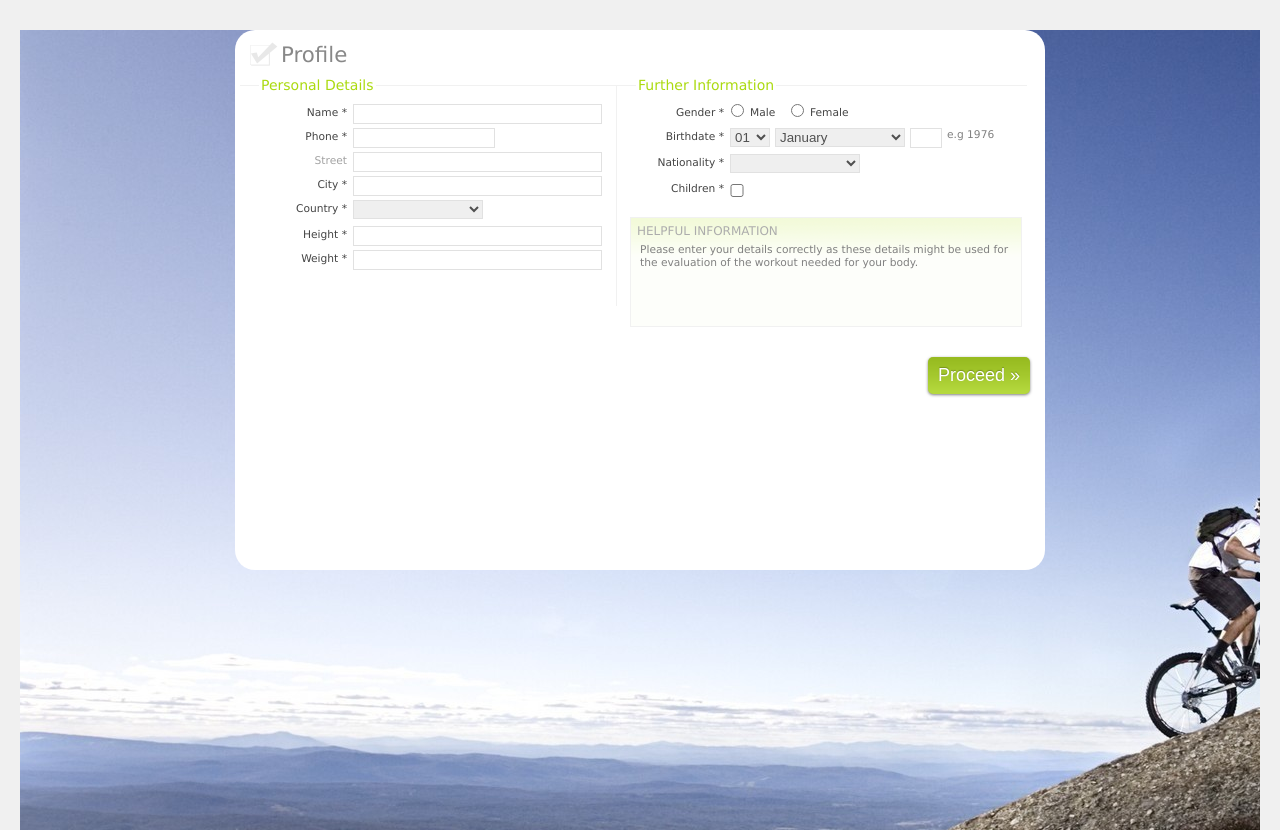
After one commit to WilsonZheng/uoacalendar-examples, a PHP site: page /Profile.html in a window 1280 px wide. The commit adds this page. Run offline with PHP 8.4, Linux system fonts and the light colour scheme.

Commit message:
New profile page

```diff
--- /dev/null
+++ b/Profile.html
@@ -0,0 +1,187 @@
+
+<!DOCTYPE html PUBLIC "-//W3C//DTD XHTML 1.0 Strict//EN" "http://www.w3.org/TR/xhtml1/DTD/xhtml1-strict.dtd">
+<html xmlns="http://www.w3.org/1999/xhtml" xml:lang="en" lang="en">
+<head>
+    <title>CSS Registration Form</title>
+    <meta http-equiv="Content-Type" content="text/html; charset=utf-8"/>
+    <link rel="stylesheet" type="text/css" href="assets/css/default.css"/>
+</head>
+<body>
+<form action="index.html" class="register">
+    <h1>Profile</h1>
+
+    <fieldset class="row2">
+        <legend>Personal Details
+        </legend>
+        <p>
+            <label>Name *
+            </label>
+            <input type="text" class="long"/>
+        </p>
+        <p>
+            <label>Phone *
+            </label>
+            <input type="text" maxlength="10"/>
+        </p>
+        <p>
+            <label class="optional">Street
+            </label>
+            <input type="text" class="long"/>
+        </p>
+        <p>
+            <label>City *
+            </label>
+            <input type="text" class="long"/>
+        </p>
+        <p>
+            <label>Country *
+            </label>
+            <select>
+                <option>
+                </option>
+                <option value="1">New Zealand
+                </option>
+                <option value="2">United States
+                </option>
+            </select>
+        </p>
+        <p>
+            <label>Height *
+            </label>
+            <input class="long" type="text"/>
+
+        </p>
+        <p>
+            <label>Weight *
+            </label>
+            <input class="long" type="text"/>
+        </p>
+    </fieldset>
+    <fieldset class="row3">
+        <legend>Further Information
+        </legend>
+        <p>
+            <label>Gender *</label>
+            <input type="radio" value="radio"/>
+            <label class="gender">Male</label>
+            <input type="radio" value="radio"/>
+            <label class="gender">Female</label>
+        </p>
+        <p>
+            <label>Birthdate *
+            </label>
+            <select class="date">
+                <option value="1">01
+                </option>
+                <option value="2">02
+                </option>
+                <option value="3">03
+                </option>
+                <option value="4">04
+                </option>
+                <option value="5">05
+                </option>
+                <option value="6">06
+                </option>
+                <option value="7">07
+                </option>
+                <option value="8">08
+                </option>
+                <option value="9">09
+                </option>
+                <option value="10">10
+                </option>
+                <option value="11">11
+                </option>
+                <option value="12">12
+                </option>
+                <option value="13">13
+                </option>
+                <option value="14">14
+                </option>
+                <option value="15">15
+                </option>
+                <option value="16">16
+                </option>
+                <option value="17">17
+                </option>
+                <option value="18">18
+                </option>
+                <option value="19">19
+                </option>
+                <option value="20">20
+                </option>
+                <option value="21">21
+                </option>
+                <option value="22">22
+                </option>
+                <option value="23">23
+                </option>
+                <option value="24">24
+                </option>
+                <option value="25">25
+                </option>
+                <option value="26">26
+                </option>
+                <option value="27">27
+                </option>
+                <option value="28">28
+                </option>
+                <option value="29">29
+                </option>
+                <option value="30">30
+                </option>
+                <option value="31">31
+                </option>
+            </select>
+            <select>
+                <option value="1">January
+                </option>
+                <option value="2">February
+                </option>
+                <option value="3">March
+                </option>
+                <option value="4">April
+                </option>
+                <option value="5">May
+                </option>
+                <option value="6">June
+                </option>
+                <option value="7">July
+                </option>
+                <option value="8">August
+                </option>
+                <option value="9">September
+                </option>
+                <option value="10">October
+                </option>
+                <option value="11">November
+                </option>
+                <option value="12">December
+                </option>
+            </select>
+            <input class="year" type="text" size="4" maxlength="4"/>e.g 1976
+        </p>
+        <p>
+            <label>Nationality *
+            </label>
+            <select>
+                <option value="0">
+                </option>
+                <option value="1">United States
+                </option>
+            </select>
+        </p>
+        <p>
+            <label>Children *
+            </label>
+            <input type="checkbox" value="" />
+        </p>
+        <div class="infobox"><h4>Helpful Information</h4>
+            <p>Please enter your details correctly as these details might be used for the evaluation of the workout needed for your body.</p>
+        </div>
+    </fieldset>
+    <div><button class="button">Proceed &raquo;</button></div>
+</form>
+</body>
+</html>
--- /dev/null
+++ b/assets/css/default.css
@@ -0,0 +1,233 @@
+*/*Set's border, padding and margin to 0 for all values*/
+{
+    padding: 0;
+    margin: 0;
+    border: 0;
+}
+
+body, html {
+    color: #373C40;
+    font-family: Verdana,Arial, Helvetica, sans-serif;
+    height: 100%;
+    background-color: #f0f0f0;
+
+    margin:10px;
+}
+body {
+    background-image: url("../../images/climbing-the-mountain-on-a-bike.jpg") ;
+    font-size: 70%;
+}
+p {
+    padding: 7px 0 7px 0;
+    font-weight: 500;
+    font-size: 10pt;
+}
+a {
+    color: #656565;
+    text-decoration:none;
+}
+a:hover{
+    color: #abda0f;
+    text-decoration: none;
+}
+h1 {
+    font-weight:200;
+    color: #888888;
+    font-size:16pt;
+    background: transparent url(/img/h1.png) no-repeat center left;
+    padding-left:33px;
+    margin:7px 5px 8px 8px;
+}
+h4 {
+    padding:1px;
+    color: #ACACAC;
+    font-size:9pt;
+    font-weight:100;
+    text-transform:uppercase;
+}
+form.register{
+    width:800px;
+    margin: 20px auto 0px auto;
+    height:530px;
+    background-color:#fff;
+    padding:5px;
+    -moz-border-radius:20px;
+    -webkit-border-radius:20px;
+}
+form p{
+    font-size: 8pt;
+    clear:both;
+    margin: 0;
+    color:gray;
+    padding:4px;
+}
+form.register fieldset.row1
+{
+    width:770px;
+    padding:5px;
+    float:left;
+    border-top:1px solid #F5F5F5;
+    margin-bottom:15px;
+}
+form.register fieldset.row1 label{
+    width:140px;
+    float: left;
+    text-align: right;
+    margin-right: 6px;
+    margin-top:2px;
+}
+form.register fieldset.row2
+{
+    border-top:1px solid #F1F1F1;
+    border-right:1px solid #F1F1F1;
+    height:220px;
+    padding:5px;
+    float:left;
+}
+form.register fieldset.row3
+{
+    border-top:1px solid #F1F1F1;
+    padding:5px;
+    float:left;
+    margin-bottom:15px;
+    width:400px;
+}
+form.register fieldset.row4
+{
+    border-top:1px solid #F1F1F1;
+    border-right:1px solid #F1F1F1;
+    padding:5px;
+    float:left;
+    clear:both;
+    width:500px;
+}
+form.register .infobox{
+    float:right;
+    margin-top:20px;
+    border: 1px solid #F1F1F1;
+    padding:5px;
+    width:380px;
+    height:98px;
+    font-size:9px;
+    background: #FDFEFA url(../img/bg_infobox.gif) repeat-x top left;
+}
+form.register legend
+{
+    color: #abda0f;
+    padding:2px;
+    margin-left: 14px;
+    font-weight:bold;
+    font-size: 14px;
+    font-weight:100;
+}
+form.register label{
+    color:#444;
+    width:98px;
+    float: left;
+    text-align: right;
+    margin-right: 6px;
+    margin-top:2px;
+}
+form.register label.optional{
+    float: left;
+    text-align: right;
+    margin-right: 6px;
+    margin-top:2px;
+    color: #A3A3A3;
+}
+form.register label.obinfo{
+    float:right;
+    padding:3px;
+    font-style:italic;
+}
+form.register input{
+    width: 140px;
+    color: #505050;
+    float: left;
+    margin-right: 5px;
+}
+form.register input.long{
+    width: 247px;
+    color: #505050;
+}
+form.register input.short{
+    width: 40px;
+    color: #505050;
+}
+form.register input[type=radio]
+{
+    float:left;
+    width:15px;
+}
+form.register label.gender{
+    margin-top:-1px;
+    margin-bottom:2px;
+    width:34px;
+    float:left;
+    text-align:left;
+    line-height:19px;
+}
+form.register input[type=text]
+{
+    border: 1px solid #E1E1E1;
+    height: 18px;
+}
+form.register input[type=password]
+{
+    border: 1px solid #E1E1E1;
+    height: 18px;
+}
+.button
+{
+    background: #abda0f url(/img/overlay.png) repeat-x;
+    padding: 8px 10px 8px;
+    color: #fff;
+    text-decoration: none;
+    -moz-border-radius: 5px;
+    -webkit-border-radius: 5px;
+    -moz-box-shadow: 0 1px 3px rgba(0,0,0,0.5);
+    -webkit-box-shadow: 0 1px 3px rgba(0,0,0,0.5);
+    text-shadow: 0 -1px 1px rgba(0,0,0,0.25);
+    cursor: pointer;
+    float:right;
+    font-size:18px;
+    margin:10px;
+}
+form.register input[type=text].year
+{
+    border: 1px solid #E1E1E1;
+    height: 18px;
+    width:30px;
+}
+form.register input[type=checkbox] {
+    width:14px;
+    margin-top:4px;
+}
+form.register select
+{
+    border: 1px solid #E1E1E1;
+    width: 130px;
+    float:left;
+    margin-bottom:3px;
+    color: #505050;
+    margin-right:5px;
+}
+form.register select.date
+{
+    width: 40px;
+}
+input:focus, select:focus{
+    background-color: #efffe0;
+}
+p.info{
+    font-size:7pt;
+    color: gray;
+}
+p.agreement{
+    margin-left:15px;
+}
+p.agreement label{
+    width:390px;
+    text-align:left;
+    margin-top:3px;
+}
--- a/assets/css/loginAndRegister.css
+++ b/assets/css/loginAndRegister.css
@@ -1,7 +1,8 @@
 
 
  body{
-  background-color: #777;
+
+   background-image: url("/images/climbing-the-mountain-on-a-bike.jpg") ;
 }
 .login-box{
   position:relative;
--- a/assets/css/main.css
+++ b/assets/css/main.css
@@ -3880,7 +3880,7 @@
 		background-color: #1E2832;
 		color: rgba(255, 255, 255, 0.75);
 		background-attachment: fixed;
-		background-image: url("images/overlay.png"), url("../../images/banner.jpg");
+		background-image: url("images/overlay.png"), url("../../images/climbing-the-mountain-on-a-bike.jpg");
 		background-size: cover;
 		text-align: center;
 	}
```
Also changed, not shown: loginAndRegister.html (+4 -10 lines), images/climbing-the-mountain-on-a-bike.jpg (added), img/bg_infobox.gif (added), img/h1.png (added), img/overlay.png (added).
